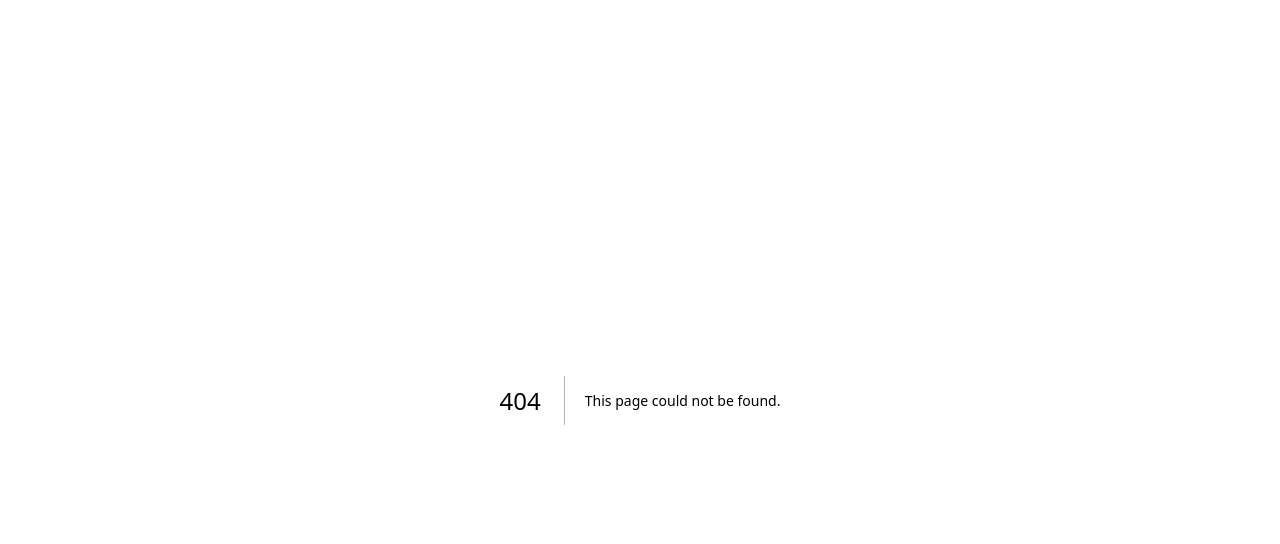
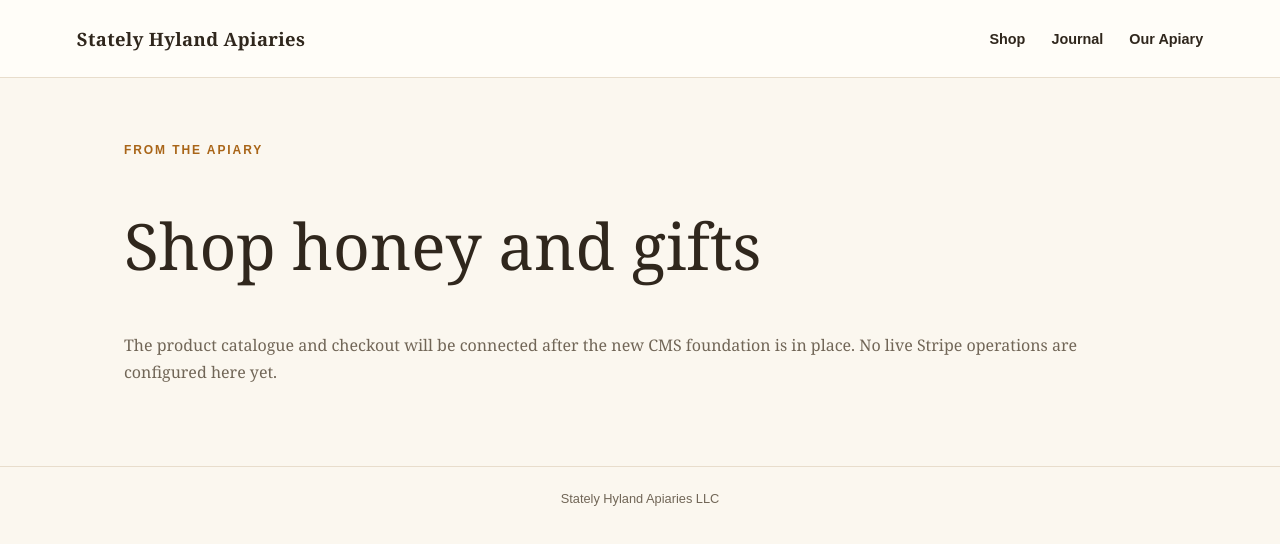
Before and after one commit to Terrhy999/SHA-Rebuild, a Next.js app: page /shop in a window 1280 px wide. Before the commit this address had no page. Shown: the top 544 px of the page. Built offline with nearby package versions, Linux system fonts and the light colour scheme.

Commit message:
Scaffold application: src/app/shop/page.tsx

```diff
--- /dev/null
+++ b/src/app/shop/page.tsx
@@ -0,0 +1,16 @@
+export default function ShopPage() {
+  return (
+    <>
+      <header className="site-header">
+        <a className="brand" href="/">Stately Hyland Apiaries</a>
+        <nav className="site-nav" aria-label="Main navigation"><a href="/shop">Shop</a><a href="/blog">Journal</a><a href="/about">Our Apiary</a></nav>
+      </header>
+      <main className="content-page">
+        <p className="eyebrow">From the apiary</p>
+        <h1>Shop honey and gifts</h1>
+        <p className="muted">The product catalogue and checkout will be connected after the new CMS foundation is in place. No live Stripe operations are configured here yet.</p>
+      </main>
+      <footer className="site-footer">Stately Hyland Apiaries LLC</footer>
+    </>
+  )
+}
```
